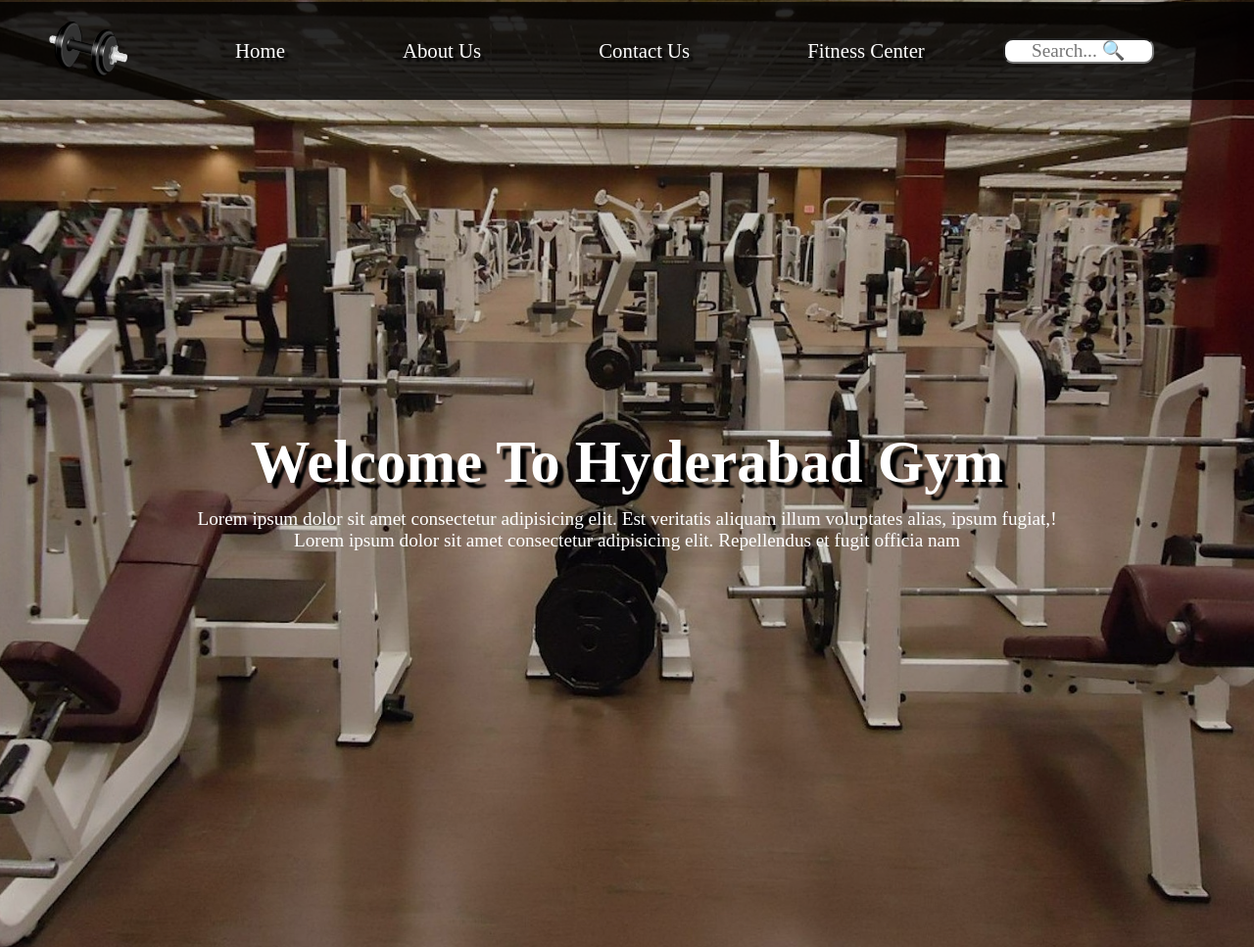
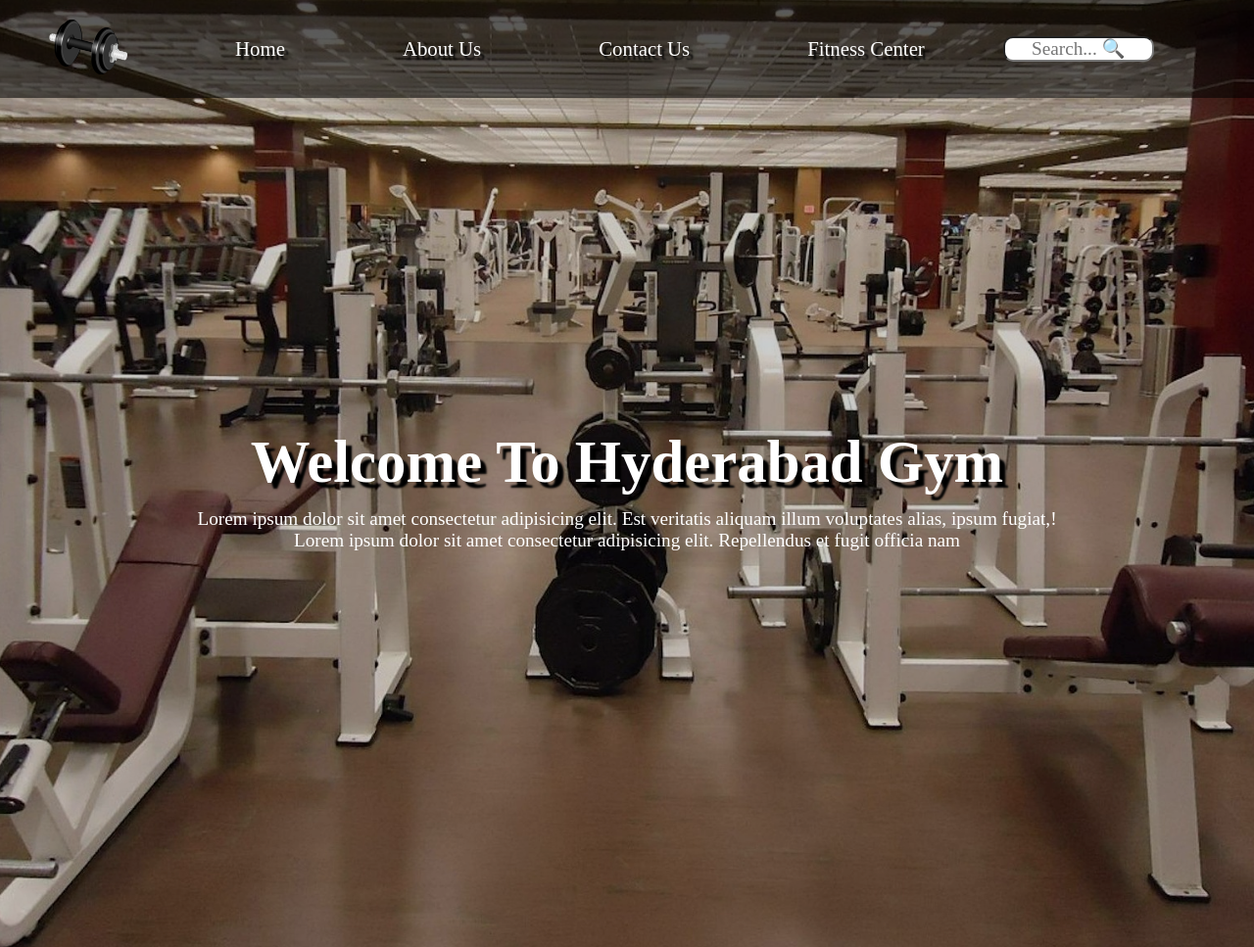
Before and after one commit to Mateenkhan612/Hyderabad-Gym, a plain HTML site: page index.html in a window 1280 px wide. Shown: the top 967 px of the page at 98% size. Drawn offline with Linux system fonts and the light colour scheme.

Commit message:
second commit

```diff
--- a/style.css
+++ b/style.css
@@ -18,11 +18,13 @@ html {
     display: flex;
     position: fixed;
     width: 100%;
-    margin-top: -160px;
+    /* margin-top: -160px; */
+    top: 0;
+    background: rgb(0 0 0 / 55%);
 
 }
 
-#navbar::before {
+/* #navbar::before {
     content: " ";
     background-color: black;
     position: absolute;
@@ -32,7 +34,7 @@ html {
     width: 100%;
     z-index: -1;
     opacity: 0.8;
-}
+} */
 
 #navbar UL input {
     border-radius: 10px;
```
